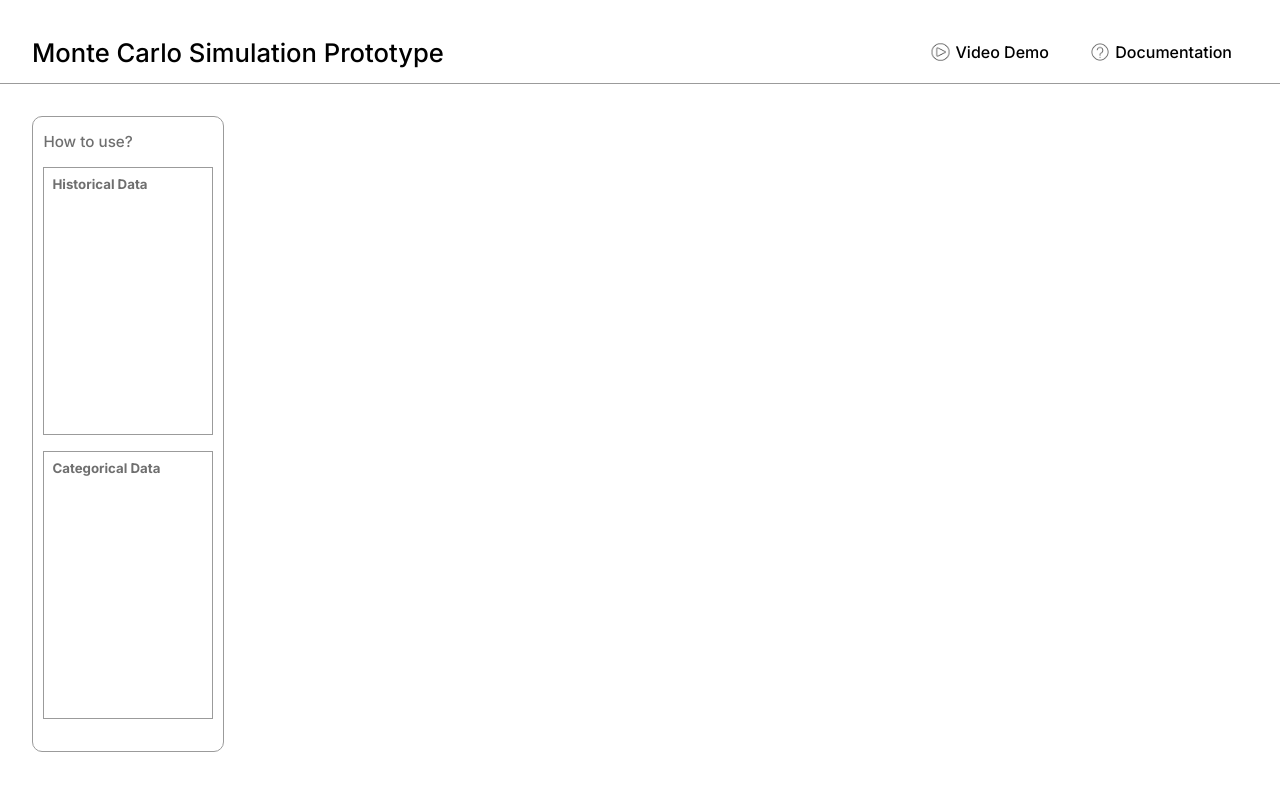
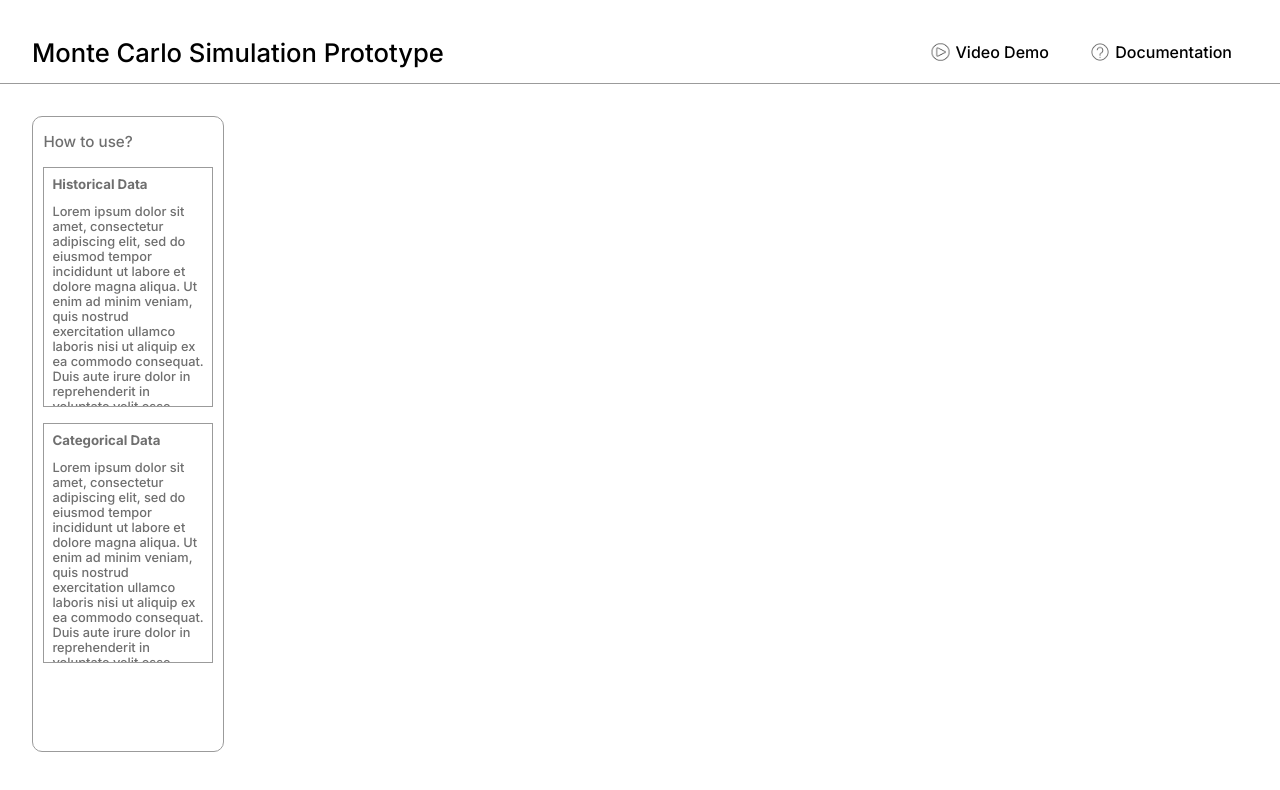
Before and after one commit to matchi-1/Monte-Carlo-Simulation-Prototype, a React (Create React App) app: page / in a window 1280 px wide. Shown: the top 790 px of the page. Built offline with nearby package versions, Linux system fonts and the light colour scheme.

Commit message:
sample instructions

```diff
--- a/src/App.css
+++ b/src/App.css
@@ -79,9 +79,14 @@
   border: 1px solid var(--light-grey);
   padding: 0.5rem;
   width: 100%;
-  flex-grow: 1;
+  height: 15rem;
   margin-bottom: 1rem;
   box-sizing: border-box;
+  overflow-y: auto;
+}
+
+.data-inst-container p {
+  font-size: 0.8rem;
 }
 
 .data-inst-container h5 {
--- a/src/App.js
+++ b/src/App.js
@@ -22,9 +22,11 @@
           <p>How to use?</p>
           <div className='data-inst-container'>
             <h5>Historical Data</h5>
+            <p>Lorem ipsum dolor sit amet, consectetur adipiscing elit, sed do eiusmod tempor incididunt ut labore et dolore magna aliqua. Ut enim ad minim veniam, quis nostrud exercitation ullamco laboris nisi ut aliquip ex ea commodo consequat. Duis aute irure dolor in reprehenderit in voluptate velit esse cillum dolore eu fugiat nulla pariatur. Excepteur sint occaecat cupidatat non proident, sunt in culpa qui officia deserunt mollit anim id est laborum.</p>
           </div>
           <div className='data-inst-container'>
             <h5>Categorical Data</h5>
+            <p>Lorem ipsum dolor sit amet, consectetur adipiscing elit, sed do eiusmod tempor incididunt ut labore et dolore magna aliqua. Ut enim ad minim veniam, quis nostrud exercitation ullamco laboris nisi ut aliquip ex ea commodo consequat. Duis aute irure dolor in reprehenderit in voluptate velit esse cillum dolore eu fugiat nulla pariatur. Excepteur sint occaecat cupidatat non proident, sunt in culpa qui officia deserunt mollit anim id est laborum.</p>
           </div>
         </div>
         <div className='monte-carlo-sim-container'>
```
